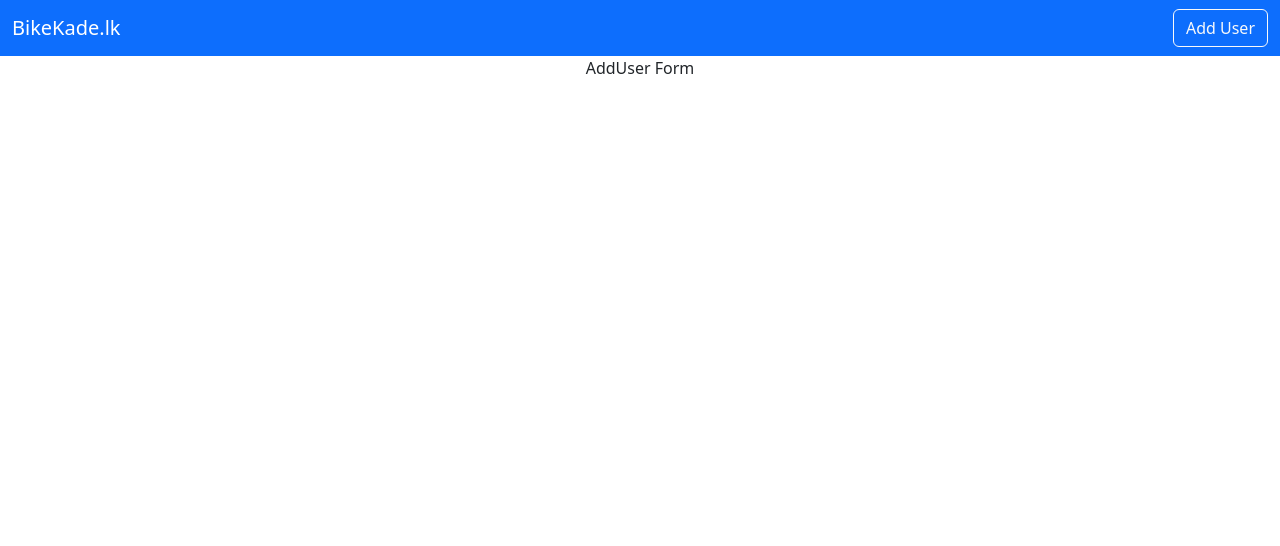
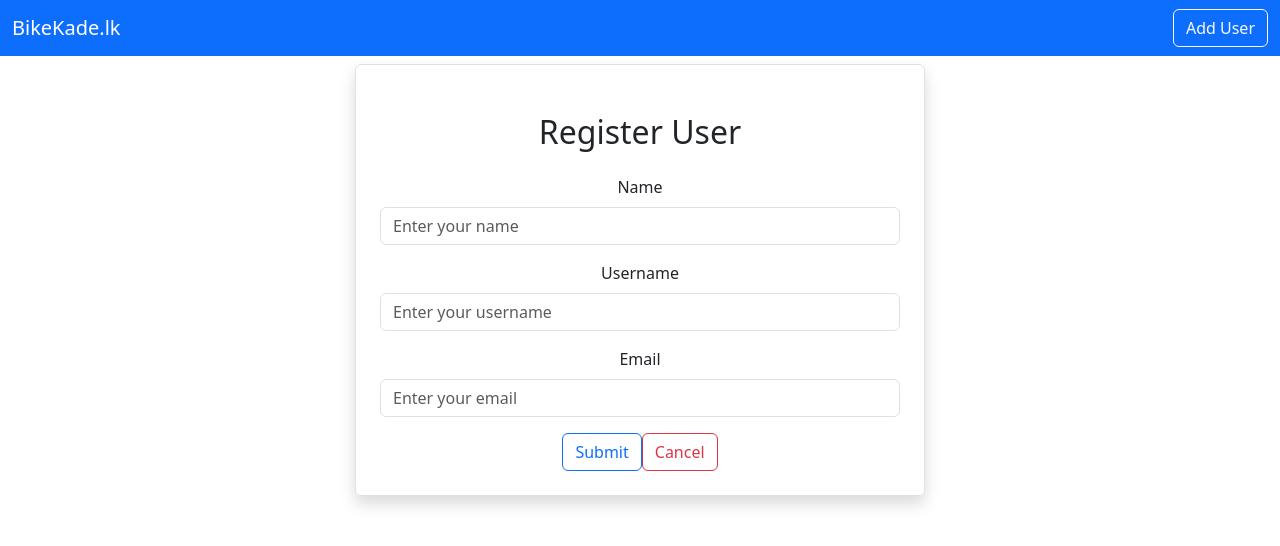
Before and after one commit to BikeKade-lk/Application, a React (Create React App) app in the folder frontend/: page /adduser in a window 1280 px wide. Shown: the top 546 px of the page. Built offline with nearby package versions, Linux system fonts and the light colour scheme.

Commit message:
create Register User Form

```diff
--- a/frontend/src/users/AddUser.js
+++ b/frontend/src/users/AddUser.js
@@ -2,6 +2,36 @@
 
 export default function AddUser() {
   return (
-    <div>AddUser Form</div>
+    <div className="container">
+        <div className="row">
+            <div className="col-md-6 offset-md-3 border rounded p-4 mt-2 shadow ">
+                <h2 className="text-center m-4">Register User</h2>
+                <div className="mb-3">
+                    <label htmlFor="Name" className="form-label">
+                        Name
+                    </label>
+                    <input type={"text"} className="form-control" placeholder="Enter your name" name="name"/>
+                </div>
+
+                <div className="mb-3">
+                    <label htmlFor="Username" className="form-label">
+                        Username
+                    </label>
+                    <input type={"text"} className="form-control" placeholder="Enter your username" name="Username"/>
+                </div>
+
+                <div className="mb-3">
+                    <label htmlFor="Email" className="form-label">
+                        Email
+                    </label>
+                    <input type={"text"} className="form-control" placeholder="Enter your email" name="Email"/>
+                </div>
+                <button type="submit" className="btn btn-outline-primary"> Submit </button>
+
+                <button type="reset" className="btn btn-outline-danger"> Cancel </button>
+
+            </div>
+        </div>
+    </div>
   )
 }
```
